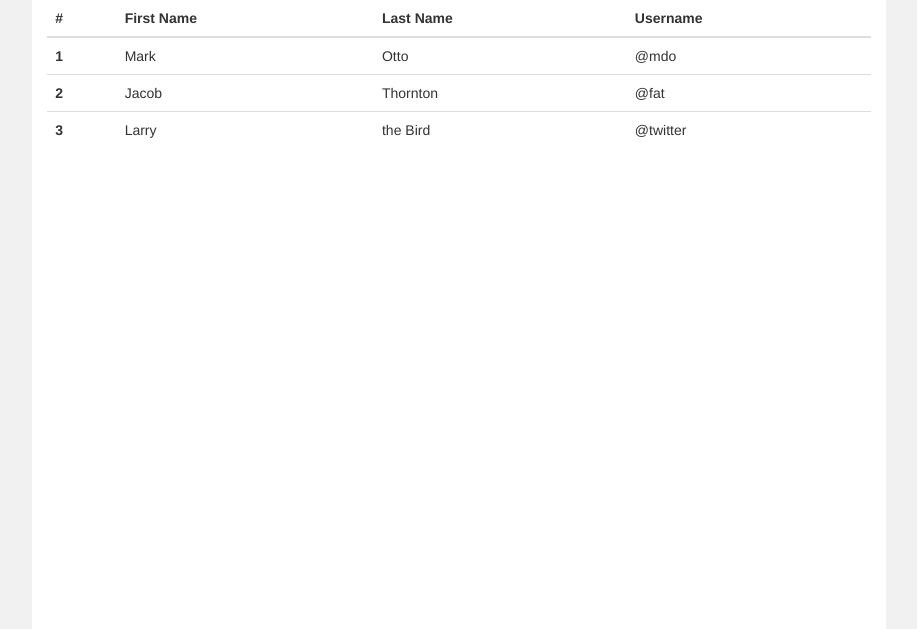
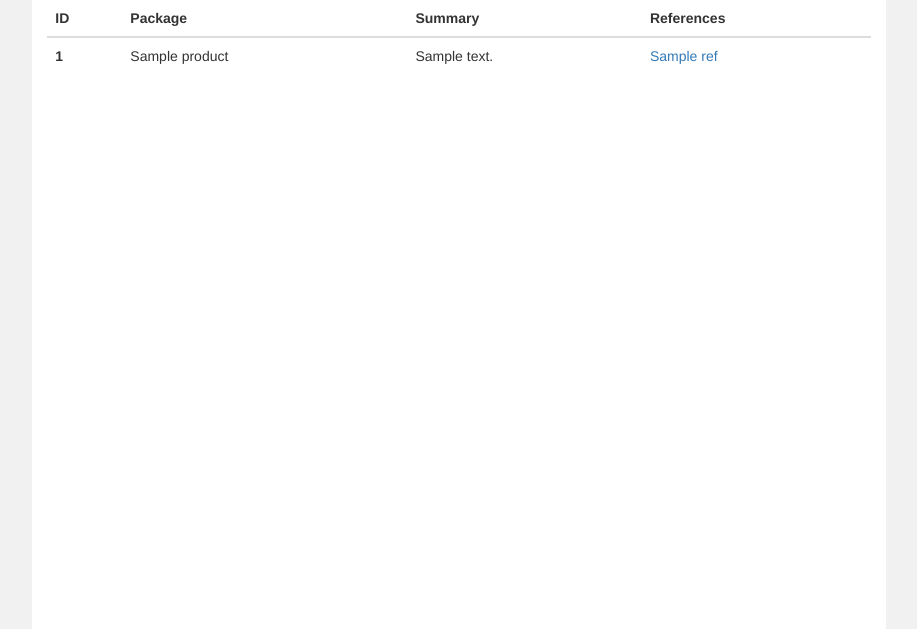
Before and after one commit to CCProject/CVEweb, a Django app: template templates/result.html in a window 1280 px wide. Shown: the part 52-681 px from the top of the page, without its empty margins (181-1098 px from the left). Run offline with Django 3.2, Linux system fonts and the light colour scheme; the template is opened without the code that fills it: most values are stand-ins (such as "Sample title", 1, 10 or a date in 2020); some libraries are stand-ins or nearby versions.

Commit message:
cve search

```diff
--- a/templates/result.html
+++ b/templates/result.html
@@ -48,31 +48,25 @@
 <table class="table">
   <thead class="thead-default">
     <tr>
-      <th>#</th>
-      <th>First Name</th>
-      <th>Last Name</th>
-      <th>Username</th>
+      <th>ID</th>
+      <th>Package</th>
+      <th>Summary</th>
+      <th>References</th>
     </tr>
   </thead>
   <tbody>
+  {% for cve in cvelist %}
     <tr>
-      <th scope="row">1</th>
-      <td>Mark</td>
-      <td>Otto</td>
-      <td>@mdo</td>
+        <th scope="row">{{cve.cid}}</th>
+        <td>{{cve.product}}</td>
+        <td>{{cve.summary}}</td>
+      <td>
+          {% for ref in cve.refs %}
+          <p><a href={{ref}}>{{ref}}</a></p>
+          {% endfor %}
+      </td>
     </tr>
-    <tr>
-      <th scope="row">2</th>
-      <td>Jacob</td>
-      <td>Thornton</td>
-      <td>@fat</td>
-    </tr>
-    <tr>
-      <th scope="row">3</th>
-      <td>Larry</td>
-      <td>the Bird</td>
-      <td>@twitter</td>
-    </tr>
+  {% endfor %}
   </tbody>
 </table>
     </div>
```
Also changed, not shown: core/views.py (+5 -9 lines), 2 other files.
